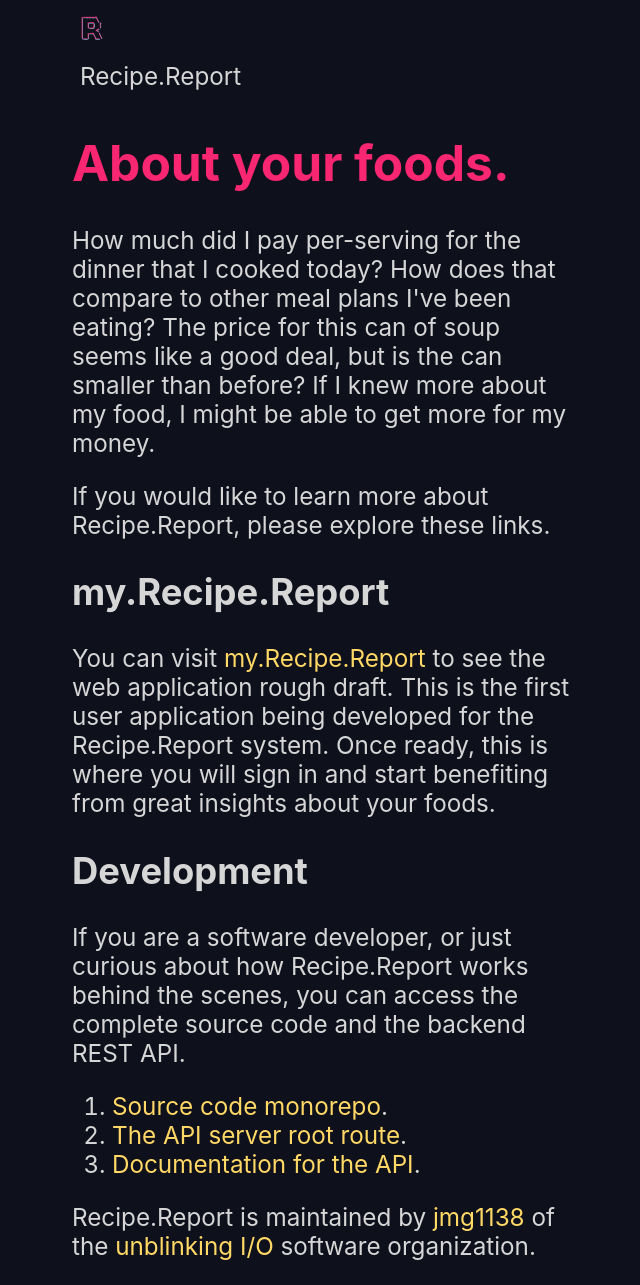
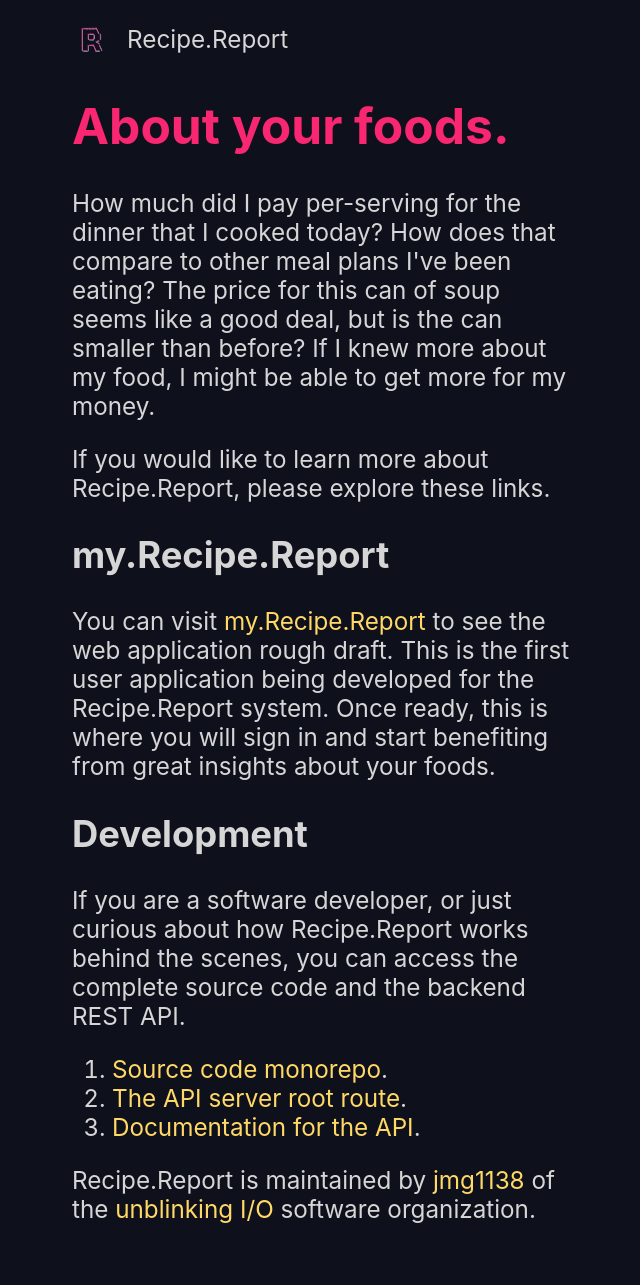
Before and after one commit to nothingworksright/www.recipe.report, a Jekyll site: the page built from README.md, in a window 1280 px wide. Shown: the whole page, without its empty margins (318-958 px from the left). Built offline with Jekyll 4.4.1, drawn with Linux system fonts in a browser that asks for light colours; our own code applies the rules of GitHub Pages for plain Markdown files; after the commit the page ends 1248 px from its top, so only the background shows below that.

Commit message:
Update banner.html

```diff
--- a/_includes/banner.html
+++ b/_includes/banner.html
@@ -1,2 +1,2 @@
-<img src="../images/favicon.svg" alt="logo" style="display: inline-block; padding: 0.5rem; width: calc(1.275rem + .3vw); position: relative;" />
-<div style="display: block; padding: 0.5rem;">Recipe.Report</div>
+<img src="../images/favicon.svg" alt="logo" style="display: inline-block; top: 0.47em; padding: 0.5rem; width: calc(1.275rem + .3vw); position: relative;" />
+<div style="display: inline-block; padding: 0.5rem;">Recipe.Report</div>
```
